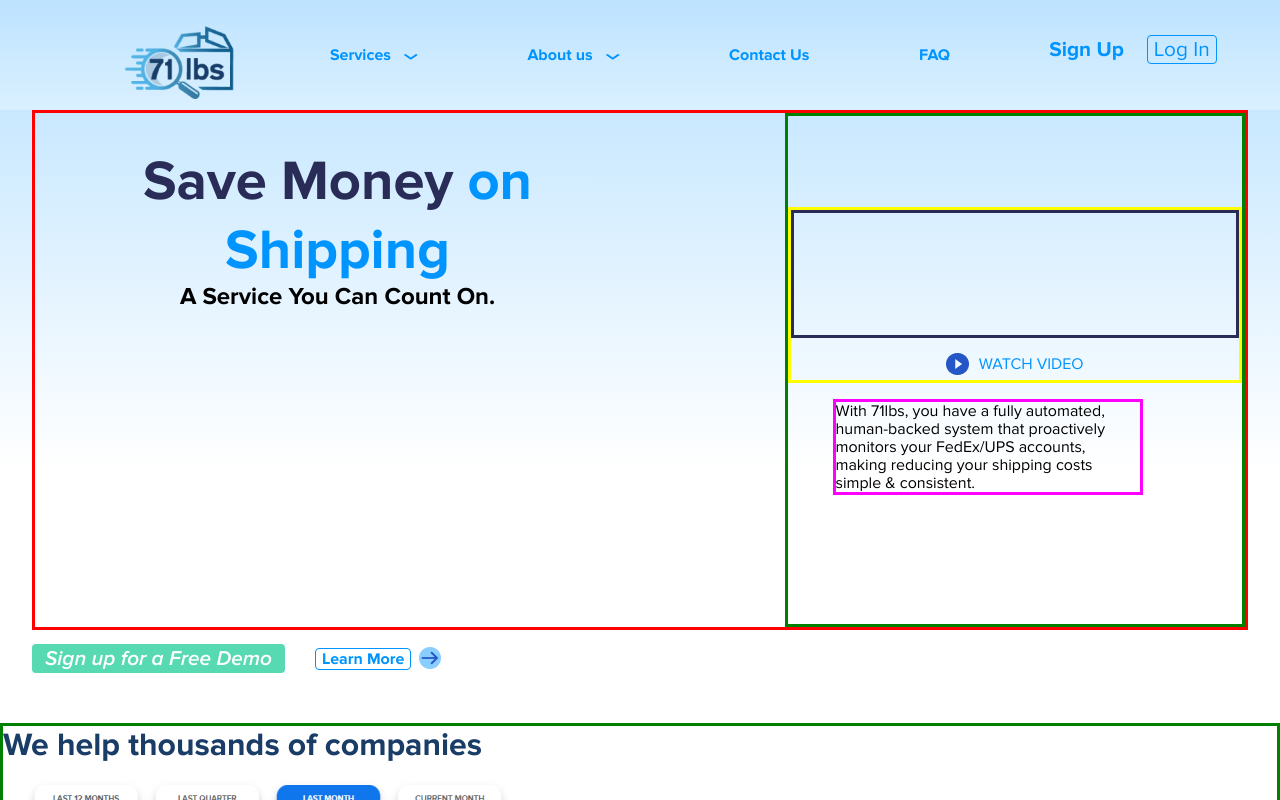
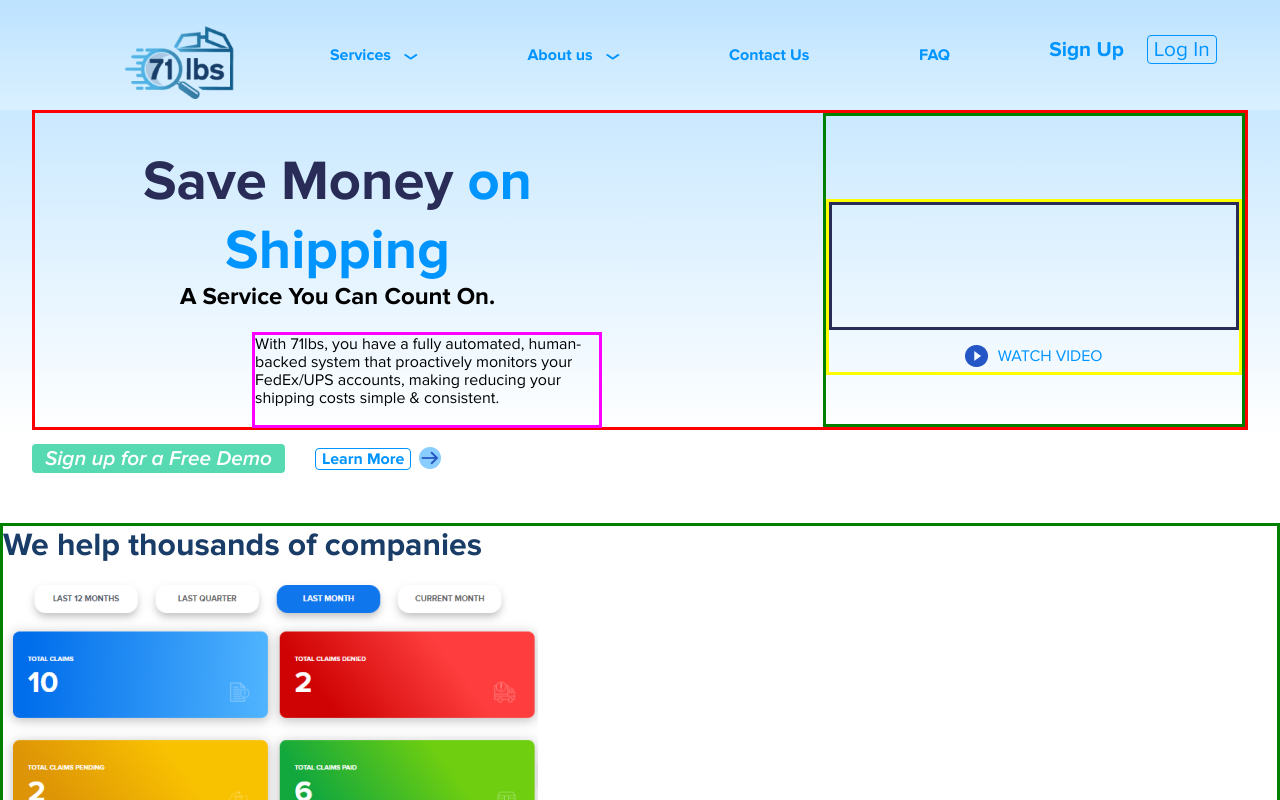
Before and after one commit to Dilogritando/71homepage2022april, a Next.js app: page / in a window 1280 px wide. Shown: the top 800 px of the page. Built offline with nearby package versions, Linux system fonts and the light colour scheme.

Commit message:
[Hero layout wip]

```diff
--- a/components/MainHome/MainHomeMarch2022.module.scss
+++ b/components/MainHome/MainHomeMarch2022.module.scss
@@ -23,6 +23,15 @@
       flex-direction: column;
       height: 65vh;
       flex-wrap: wrap;
+    }
+    @media (min-width: 601px){
+      height: 43vh;
+    }
+    @media (min-width: 700px){
+      height: 55vh;
+    }
+    @media (min-width: 800px){
+      height: 40vh;
     }
     &__box{
       position: relative;
@@ -71,9 +80,22 @@
       font-size: 1rem;
       border: solid fuchsia 3px;
       @media (min-width: $tabletMin){
-        width: 310px;
-        position: relative;
-        left: 45px;
+        width: 350px;
+        position: absolute;
+        right: 30vw;
+        bottom: -20px;
+      }
+
+      @media (min-width: 690px){
+        right: 39vw;
+        top: 56%;
+      }
+      @media (min-width: 700px){
+        right: 39vw;
+        top: 65%;
+      }
+      @media (min-width: 840px){
+        right: 50vw;
       }
     }
     &__btn {
```
